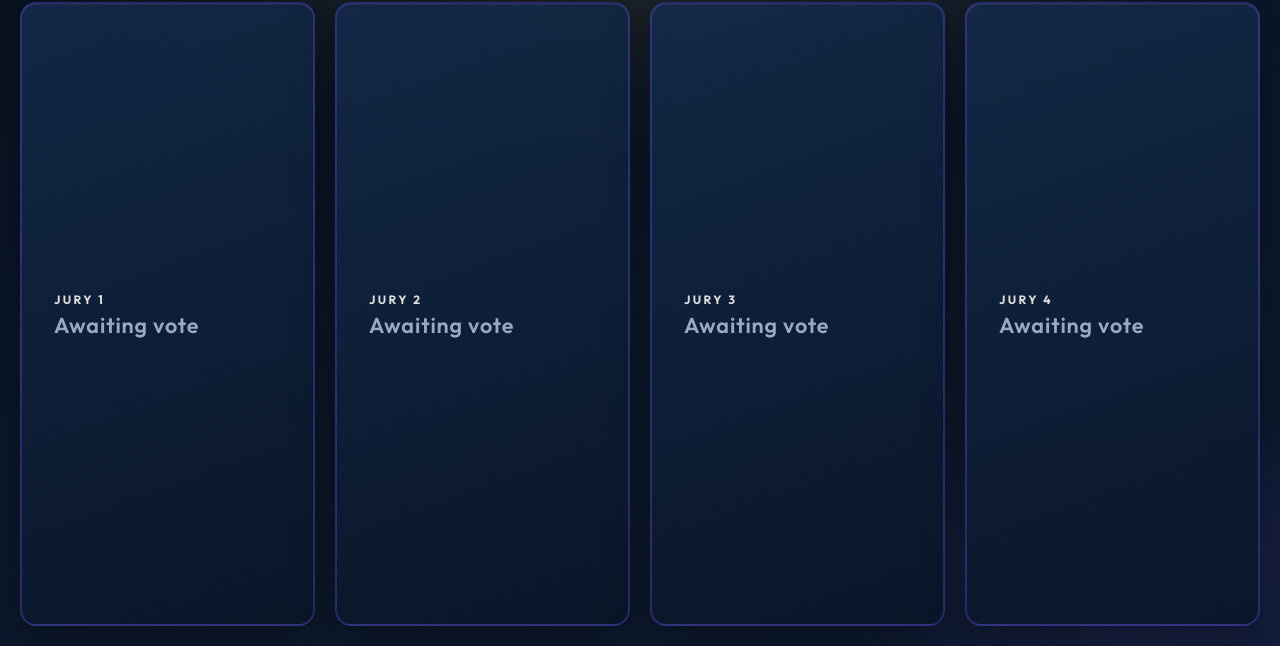
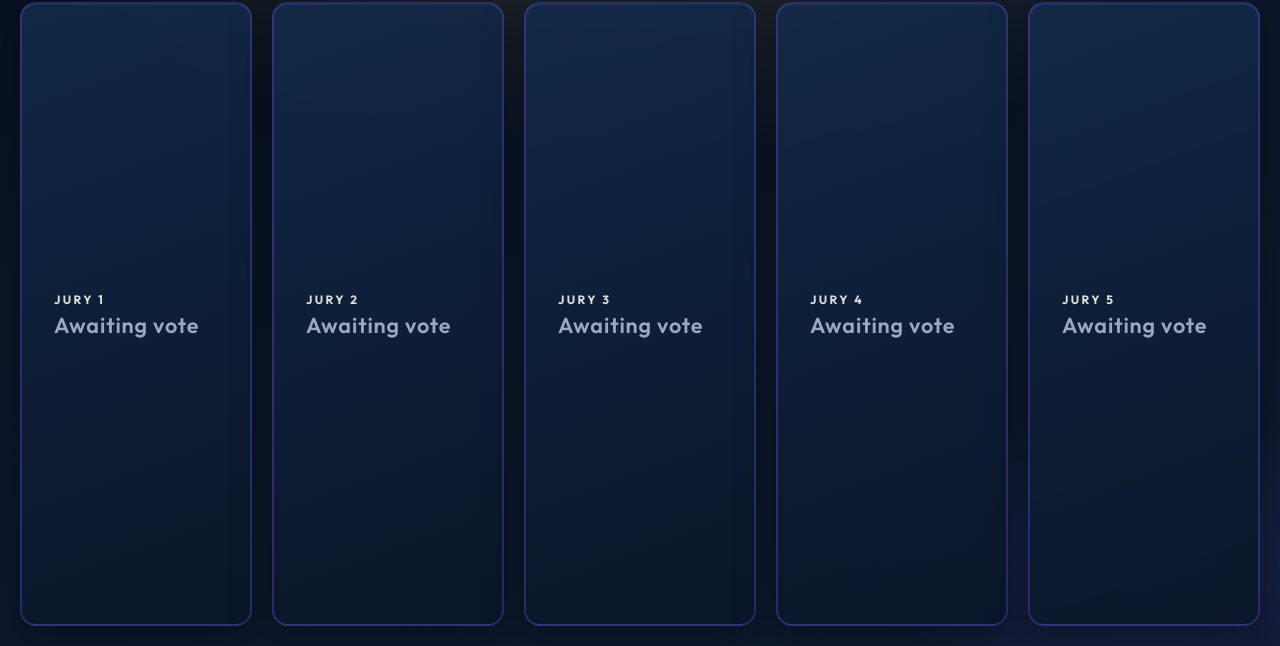
Before and after one commit to Nurrss/jihc_voice, a website: page screen.html in a window 1280 px wide. Shown: the part 154-800 px from the top of the page. Drawn offline with Linux system fonts and the light colour scheme.

Commit message:
Set jury count to five and add fifth screen column
Made-with: Cursor

```diff
--- a/css/screen.css
+++ b/css/screen.css
@@ -156,7 +156,7 @@
 
 @media (min-width: 1100px) {
   .screen-grid {
-    grid-template-columns: repeat(auto-fit, minmax(200px, 1fr));
+    grid-template-columns: repeat(5, 1fr);
     gap: 1.25rem;
     align-items: stretch;
   }
--- a/js/jury.js
+++ b/js/jury.js
@@ -5,7 +5,7 @@
   var maxJury =
     window.VoiceVoteSync && window.VoiceVoteSync.JURY_COUNT
       ? window.VoiceVoteSync.JURY_COUNT
-      : 4;
+      : 5;
   if (juryId < 1 || juryId > maxJury) {
     window.location.href = "index.html";
     return;
--- a/js/sync.js
+++ b/js/sync.js
@@ -1,7 +1,7 @@
 (function () {
   var STORAGE_KEY = "voiceCompetitionVotes_v1";
   var BC_NAME = "voice-votes";
-  var JURY_COUNT = 4;
+  var JURY_COUNT = 5;
 
   function defaultVotes() {
     var v = {};
--- a/screen.html
+++ b/screen.html
@@ -47,6 +47,10 @@
         <h2 class="screen-card-label">Jury 4</h2>
         <p class="screen-card-vote" data-role="vote">Awaiting vote</p>
       </article>
+      <article class="screen-card" data-jury="5">
+        <h2 class="screen-card-label">Jury 5</h2>
+        <p class="screen-card-vote" data-role="vote">Awaiting vote</p>
+      </article>
     </main>
     <script src="js/sync.js"></script>
     <script src="js/screen.js"></script>
--- a/server.js
+++ b/server.js
@@ -6,7 +6,7 @@ var express = require("express");
 var WebSocket = require("ws");
 
 var PORT = parseInt(process.env.PORT || "3000", 10);
-var JURY_COUNT = 4;
+var JURY_COUNT = 5;
 
 function defaultVotes() {
   var v = {};
```
Also changed, not shown: index.html (+1 -0 lines).
